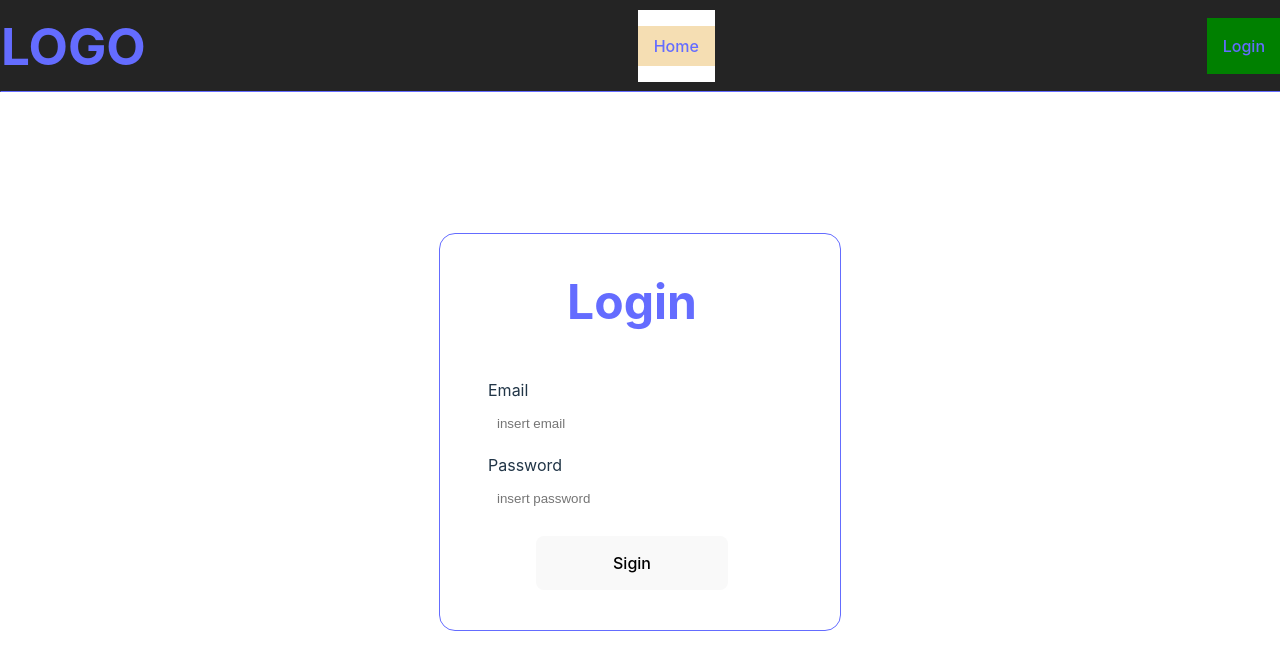
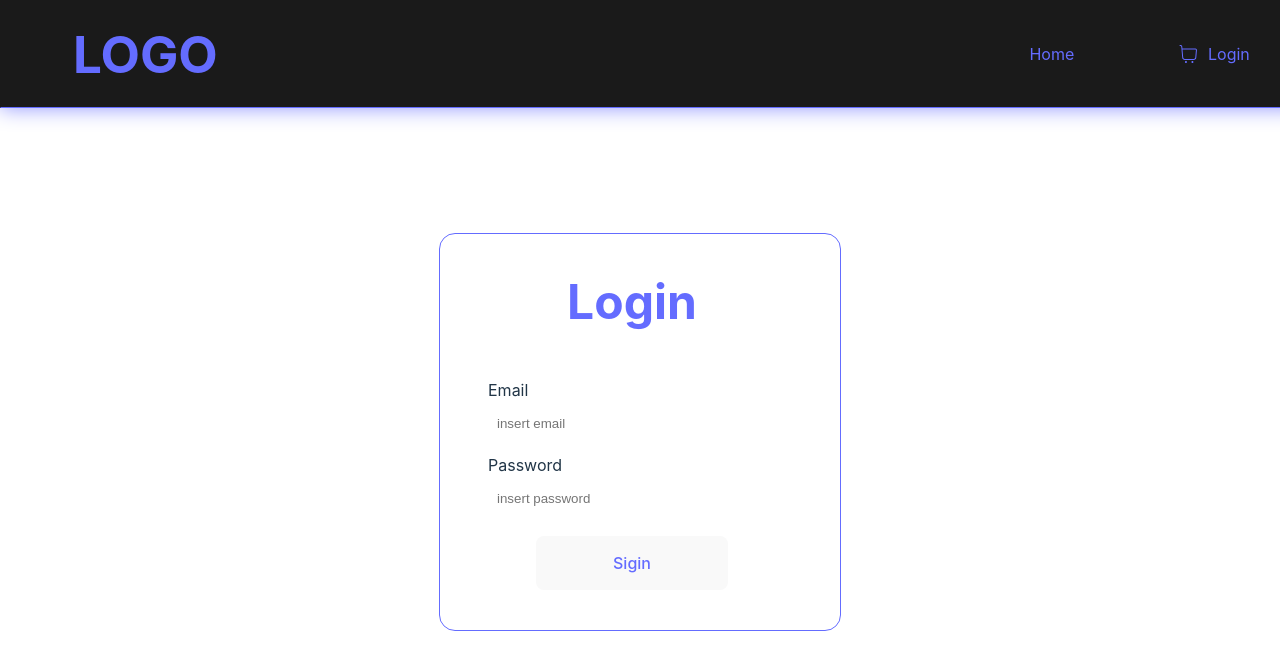
Before and after one commit to BadiaValdes/gcp-frontend-react-test, a React (Vite) app: page /login in a window 1280 px wide. Shown: the top 670 px of the page. Built offline with nearby package versions, Linux system fonts and the light colour scheme.

Commit message:
update styles

```diff
--- a/package.json
+++ b/package.json
@@ -13,6 +13,7 @@
   "dependencies": {
     "react": "^18.2.0",
     "react-dom": "^18.2.0",
+    "react-icons": "^4.12.0",
     "react-router-dom": "^6.21.1",
     "react-toastify": "^9.1.3"
   },
--- a/src/App.tsx
+++ b/src/App.tsx
@@ -20,7 +20,7 @@ function App() {
     <>
       <div className='notifications'>
         <ToastContainer
-          position="top-center"
+          position="top-right"
           autoClose={3000}
           hideProgressBar={false}
           newestOnTop={true}
--- a/src/components/Layout/Header/Header.css
+++ b/src/components/Layout/Header/Header.css
@@ -1,40 +1,79 @@
 .header{
-    background-color: #242424;
+    background-color: #1a1a1a;
+    padding: .5rem 4rem;
     border: 1px solid transparent;
     border-bottom-color: #646cff;
+    box-shadow: 0 0 20px #8e94ff;
     color: #fff;
     height: 90px;
     width: 100%;
+    padding-right: 4rem;
+
     position: fixed;
     top: 0;
     left: 0;
 
     display: flex;
     align-items: center;
+    flex-direction: row;
+}
 
+.logo{
+    padding: .5rem;
+    min-width: 10%;
+}
+
+.section-right{
+    padding: .5rem;
+    min-width: 80%;
+
+    display: flex;
+    justify-content: end;
+    align-items: center;
 }
 
 .navigation{
-    background-color: white;
-}
-.navigation ul{
-    background-color: wheat;
+    padding: .5rem;
 
-    padding: .5rem 1rem;
-    list-style: none;
     display: flex;
     justify-content: center;
     align-items: center;
-    gap: 1rem;
+    gap: .5rem;
 }
 
-.spacer{
-    flex: 1 1 auto;
+.navlink{
+    border: 1px solid transparent;
+    transition: all 0.3s;
+    padding: 0.5rem .8rem;
+    border-radius: .5rem;
+}
+    .navlink:hover{
+        color: #8e94ff !important;
+    }
+    .navlink.active{
+        border-color: #646cff !important;
+        color: #646cff !important;
+    }
+
+.actions{
+    padding: .5rem;
+    margin-left: 4rem;
+
+    display: flex;
+    justify-content: center;
+    align-items: center;
 }
 
-.actions{
-    background-color: green;
-    padding: 1rem;
+.cart{
+    margin-right: 0;
+    display: flex;
+    justify-content: center;
+    align-items: center;
+}
 
-
+.user{
+    display: flex;
+    justify-content: center;
+    align-items: center;
+    gap: .5rem;
 }
--- a/src/components/Layout/Header/Header.tsx
+++ b/src/components/Layout/Header/Header.tsx
@@ -1,27 +1,38 @@
-import { Link } from 'react-router-dom';
 import './Header.css';
+import { Link, NavLink } from 'react-router-dom';
 import { useAuth } from '../../../hooks/useAuth';
+import { CiShoppingCart } from "react-icons/ci";
+import { CiUser } from "react-icons/ci";
 
 export default function Header() {
     const {user,signout} = useAuth();
+
+    const NavClassName = ({isActive})=> ['navlink', isActive ? 'active' : ''].join(' ');
+
   return (
     <header className='header'>
         <h1 className='title logo'>LOGO</h1>
-        <div className="spacer"></div>
+        <p>{JSON.stringify(user?.roles)}</p>
+
+        <div className="section-right">
             <nav className='navigation'>
-            <ul>
-                <li>
-                    <Link to='home'>Home</Link>
-                </li>
-            </ul>
+                <NavLink to='home' className={NavClassName}  > Home  </NavLink>
             </nav>
-        <div className="spacer"></div>
+
             <div className='actions'>
+                <div className="cart">
+                    <CiShoppingCart className='icon'/>
+                </div>
+                <div className="user">
+                    {user?.roles === 'admin' && (<CiUser className='icon'/>)}
                     {user
                         ? (<button className='logout' onClick={signout}>Logout</button>)
                         : (<Link to='login'>Login</Link>)
                     }
                 </div>
+
+            </div>
+        </div>
     </header>
   )
 }
--- a/src/context/AuthContext.tsx
+++ b/src/context/AuthContext.tsx
@@ -34,7 +34,7 @@ export const AuthProvider:FC<ChildrenProp> = ({ children }) => {
         const {usuario} = result;
         setUser(usuario);
         if(result?.message === 'Login correcto') {
-          notify('login!');
+          notify('Ha iniciado sesión!');
           navigate(from, { replace: true })
         }
       });
@@ -45,7 +45,7 @@ export const AuthProvider:FC<ChildrenProp> = ({ children }) => {
     window.localStorage.removeItem('token');
     window.localStorage.removeItem('user');
     navigate('login');
-    notify('logout!');
+    notify('Ha cerrado sesión!');
   };
 
 
--- a/src/index.css
+++ b/src/index.css
@@ -2,7 +2,7 @@
   font-family: Inter, system-ui, Avenir, Helvetica, Arial, sans-serif;
   line-height: 1.5;
   font-weight: 400;
-
+  box-sizing: border-box;
   color-scheme: light dark;
   color: rgba(255, 255, 255, 0.87);
   background-color: #242424;
@@ -14,12 +14,12 @@
 }
 
 a {
-  font-weight: 500;
+  text-decoration: none;
   color: #646cff;
-  text-decoration: inherit;
 }
   a:hover {
-    color: #535bf2;
+    color: #8e94ff;
+    cursor: pointer;
   }
 
 body {
@@ -47,19 +47,21 @@ button {
   font-weight: 500;
   font-family: inherit;
   background-color: #1a1a1a;
+  color: #646cff;
   cursor: pointer;
   transition: border-color 0.25s;
 }
   button:hover {
     border-color: #646cff;
+    color: #8e94ff;;
   }
   button:focus,
   button:focus-visible {
-    outline: 4px auto -webkit-focus-ring-color;
+    outline: 1px solid #646cff;
   }
 
 .notifications{
-  transform: translate(0, 50px);
+  transform: translate(0, 60px);
 }
 
 .title{
@@ -71,8 +73,6 @@ button {
   font-size: 3rem;
   margin-top: 0;
 }
-
-
 
 .form-field{
   width: 90%;
@@ -115,6 +115,21 @@ button {
   text-align: center;
 }
 
+.spacer{
+  flex: 1 1 auto;
+}
+
+.icon{
+  font-size: 1.5rem;
+  color: #646cff;
+  padding: 0.5rem;
+  border-radius: 50%;
+}
+  .icon:hover{
+    cursor: pointer;
+    color: #8e94ff;
+    box-shadow: 0 0 15px #8e94ff;
+  }
 
 @media (prefers-color-scheme: light) {
   :root {
--- a/src/pages/login/Login.tsx
+++ b/src/pages/login/Login.tsx
@@ -1,15 +1,15 @@
-import { ChangeEvent, FormEvent, useState } from "react";
+import { ChangeEvent, FormEvent, useEffect, useState } from "react";
 import { useLocation, useNavigate } from "react-router-dom";
 import { login } from "../../services/auth";
 import { useAuth} from '../../hooks/useAuth.tsx'
 import './Login.css';
+import { notify } from "../../services/notify.ts";
 
 
 export default function Login() {
-    const {signin} = useAuth();
+    const {user,signin} = useAuth();
     const navigate = useNavigate();
     const location = useLocation();
-    const from = location.state?.from?.pathname || '/';
     const [form, setForm] = useState({
         email: '',
         password: '',
@@ -19,6 +19,13 @@ export default function Login() {
   //   email: "prueba4@gmail.com",
   //   password: "1234"
   // }
+
+    useEffect(()=>{
+      if(user && location.pathname === '/login'){
+        notify('Usted ya está logueado!');
+        navigate("..", { relative: "path" });
+      }
+    },[user])
 
     const handleChange = (e:ChangeEvent<HTMLInputElement>) => {
         setForm({ ...form, [e.target.name]: e.target.value});
```
Also changed, not shown: 1 other file (tests, documents, lock files or other folders). Lines whose indentation alone changed are shown as unchanged.
